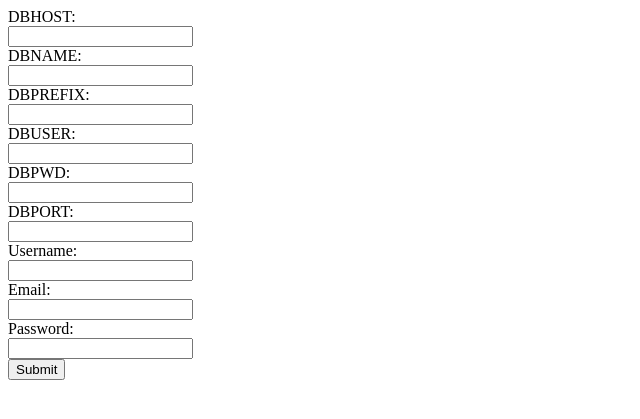
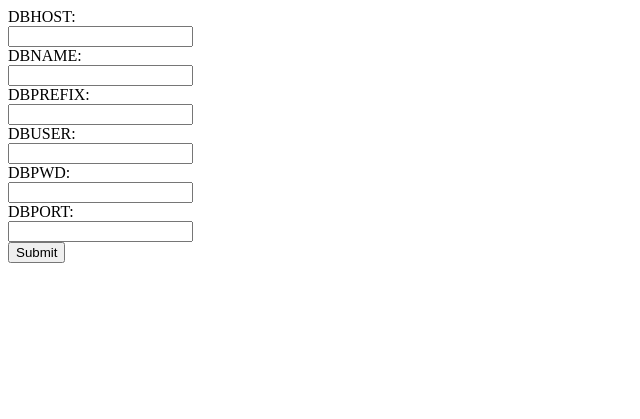
Before and after one commit to ronantr/wiki-cms, a PHP site: page /user/Views/installer_view.php in a window 1280 px wide. Shown: the top 419 px of the page, without its empty margins (0-640 px from the left). Run offline with PHP 8.4, Linux system fonts and the light colour scheme.

Commit message:
Debug installer

```diff
--- a/www/Core/ConstantManager.php
+++ b/www/Core/ConstantManager.php
@@ -48,6 +48,7 @@ class ConstantManager
 
 
 	public function parseFile($file){
+		if(file_exists('.env.prod')){
 			$handle = fopen($file, "r");
 			if(!empty($handle)){
 
@@ -62,6 +63,8 @@ class ConstantManager
 				}
 
 			}
+		}
+
 
 	}
 
--- a/www/Core/Routing.php
+++ b/www/Core/Routing.php
@@ -61,7 +61,8 @@ class Routing{
         exit(0);
     }
 	public function getControllerWithNamespace(){
-		return APP_NAMESPACE.$this->controller;
+
+		return "App\\".$this->controller;
 	}
 
 	public function getControllerWithNamespacePage(){
--- a/www/Views/installer_view.php
+++ b/www/Views/installer_view.php
@@ -17,30 +17,40 @@
 </head>
 <body>
     <div class='containermargin'>
-    <div class="login">
-<form action="/make-install" method="post" classe='form_login' id='form_login'>
-  <label for="DBHOST">DBHOST:</label><br>
-  <input type="text" id="DBHOST" classe='form_input'name="data[DBHOST]"><br>
-  <label for="DBNAME">DBNAME:</label><br>
-  <input type="text" id="DBNAME" classe='form_input'name="data[DBNAME]"><br>
-  <label for="DBPREFIX">DBPREFIX:</label><br>
-  <input type="text" id="DBPREFIX" classe='form_input'name="data[DBPREFIX]"><br>
-  <label for="DBUSER">DBUSER:</label><br>
-  <input type="text" id="DBUSER" classe='form_input'name="data[DBUSER]"><br>
-  <label for="DBPWD">DBPWD:</label><br>
-  <input type="password" id="DBPWD" classe='form_input'name="data[DBPWD]"><br>
-  <label for="DBPORT">DBPORT:</label><br>
-  <input type="text" id="DBPORT" classe='form_input'name="data[DBPORT]"><br>
-  <label for="Username">Username:</label><br>
-  <input type="text" id="Username" classe='form_input'name="user[Username]"><br>
-  <label for="Email">Email:</label><br>
-  <input type="email" id="Email" classe='form_input'name="user[Email]"><br>
-  <label for="Password">Password:</label><br>
-  <input type="password" id="Password" classe='form_input' name="user[Password]"><br>
-  <!-- <input type="hidden" id="IsDeleted" name="user[IsDeleted]" value="0"><br>
-  <input type="hidden" id="Role" name="user[Role]" value="1"><br> -->
-  <input type="submit" value="Submit">
+
+<form action="/make-install" method="post" class='form-box' id='form_login' style="width:50%;">
+    <div class="label-input-group">
+        <label class="label-form" for="DBHOST">DBHOST:</label><br>
+        <input type="text" id="DBHOST" class='input-form' name="data[DBHOST]" required><br></div>
+    <div class="label-input-group">
+        <label class="label-form"   for="DBNAME">DBNAME:</label><br>
+        <input type="text" id="DBNAME" class='input-form' name="data[DBNAME]" required><br></div>
+    <div class="label-input-group">
+        <label class="label-form"   for="DBPREFIX">DBPREFIX:</label><br>
+        <input type="text" id="DBPREFIX" class='input-form' name="data[DBPREFIX]" required><br></div>
+    <div class="label-input-group">
+        <label class="label-form"   for="DBUSER">DBUSER:</label><br>
+        <input type="text" id="DBUSER" class='input-form' name="data[DBUSER]" required><br></div>
+    <div class="label-input-group">
+        <label class="label-form"   for="DBPWD">DBPWD:</label><br>
+        <input type="password" id="DBPWD" class='input-form' name="data[DBPWD]" required><br></div>
+    <div class="label-input-group">
+        <label class="label-form"   for="DBPORT">DBPORT:</label><br>
+        <input type="text" id="DBPORT" class='input-form' name="data[DBPORT]" required><br></div>
+    <!-- <div class="label-input-group">
+        <label class="label-form"   for="Username">Username:</label><br>
+        <input type="text" id="Username" class='input-form' name="user[Username]" required><br></div>
+    <div class="label-input-group">
+        <label class="label-form"   for="Email">Email:</label><br>
+        <input type="email" id="Email" class='input-form' name="user[Email]" required><br></div>
+    <div class="label-input-group">
+        <label class="label-form"   for="Password">Password:</label><br>
+        <input type="password" id="Password" class='input-form' name="user[Password]" required><br></div>
+     -->
+    <!-- <input type="hidden" id="IsDeleted" name="user[IsDeleted]" value="0"><br>
+    <input type="hidden" id="Role" name="user[Role]" value="1"><br> -->
+    <input type="submit" value="Submit">
 </form>
-    </div>
+
 </div>
 </body>
--- a/www/routes.yml
+++ b/www/routes.yml
@@ -152,7 +152,9 @@
 /make-install:
   controller: Installer
   action: makeInstall
-
+/make-admin:
+  controller: Installer
+  action: makeadmin
 
 ###############
 #####Pages#####
```
Also changed, not shown: www/Controllers/Installer.php (+53 -2 lines), www/Core/Database.php (+8 -0 lines), www/Core/Installer.php (+13 -13 lines). Lines whose indentation alone changed are shown as unchanged.
